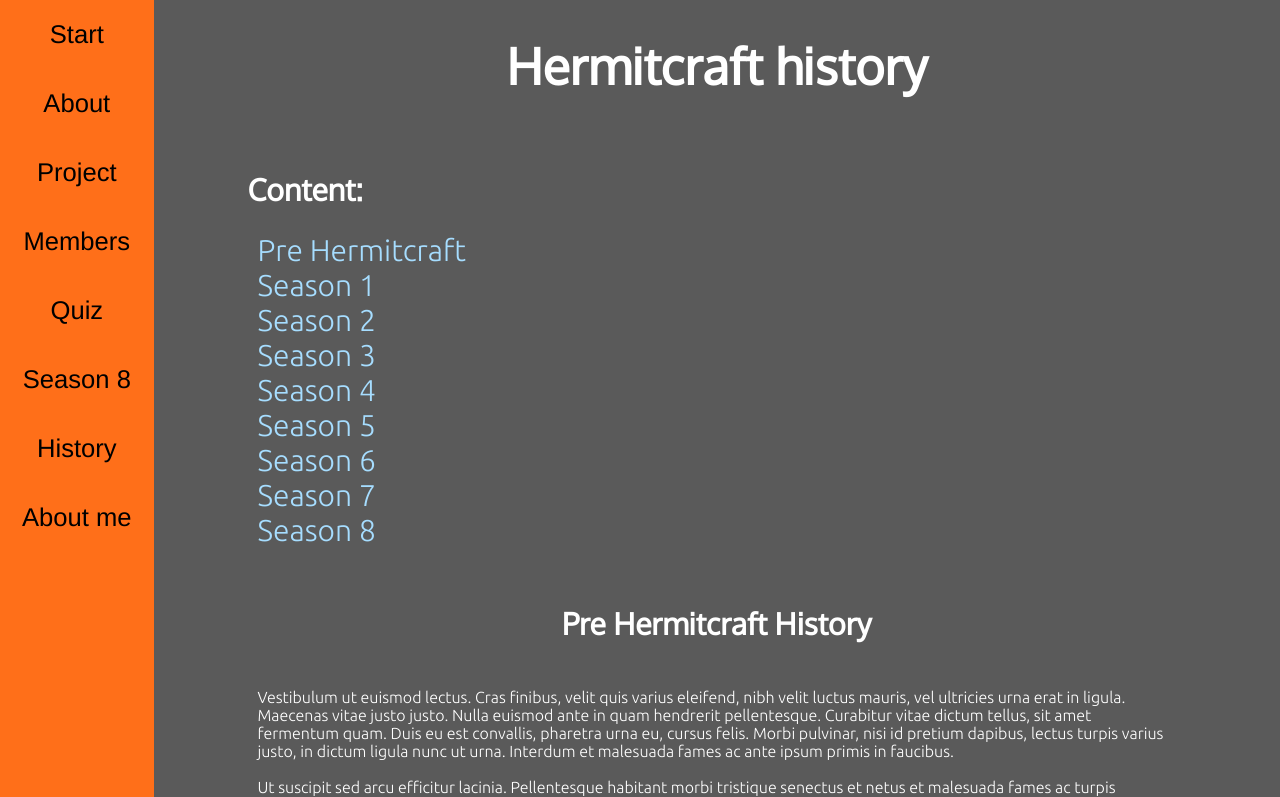
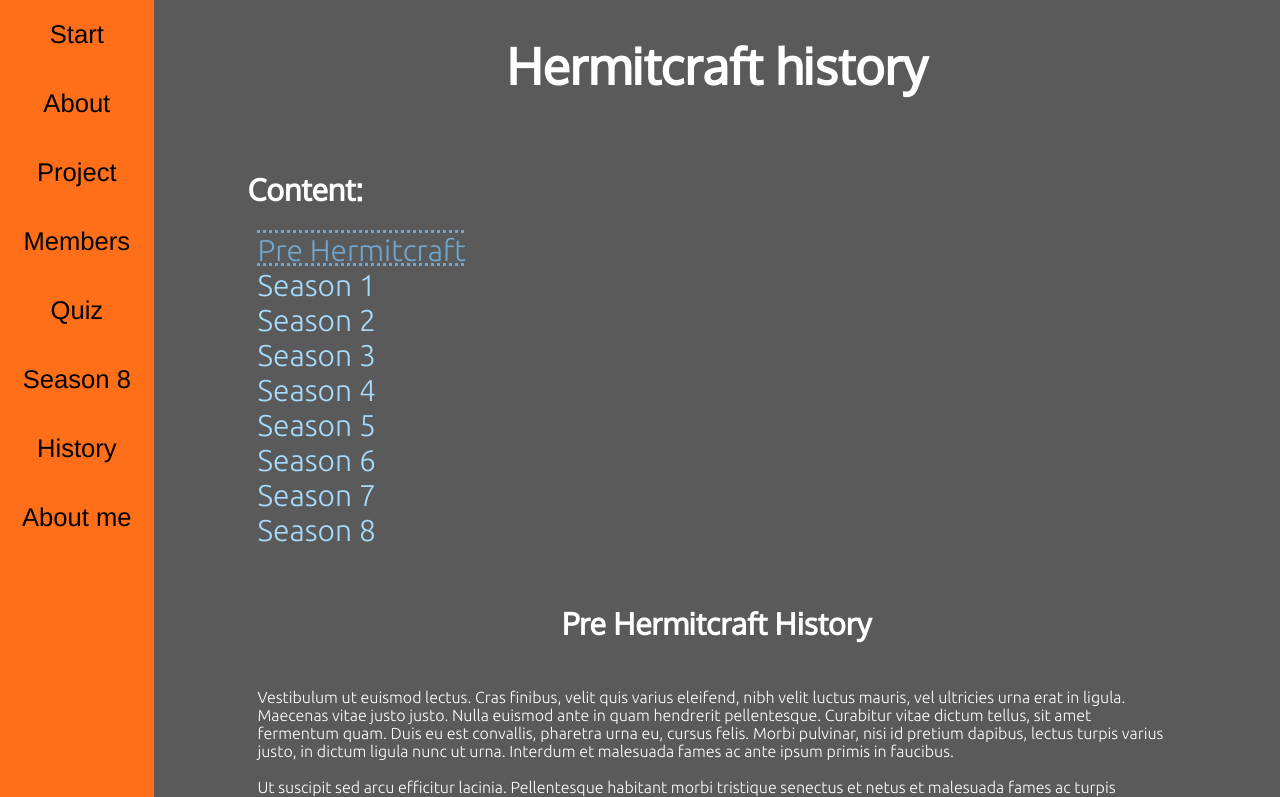
Before and after one commit to jediemil/hermitcraft-site, a plain HTML site: page history.html in a window 1280 px wide. In both pictures the pointer is over the link "Pre Hermitcraft". Shown: the top 797 px of the page. Drawn offline with Linux system fonts and the light colour scheme.

Commit message:
More accessible

```diff
--- a/css/history.css
+++ b/css/history.css
@@ -20,6 +20,11 @@ li a { /*Länkarna i listan*/
     padding: 5px 10px;
     font-size: 30px;
     font-family: 'Ubuntu', sans-serif;
+}
+
+li a:hover {
+    text-decoration: underline overline dotted #70a7ce;
+    color: #70a7ce;
 }
 
 ol { /*Tar bort numrerna på listan och de automatiska margin och padding som förstör layouten*/
```
